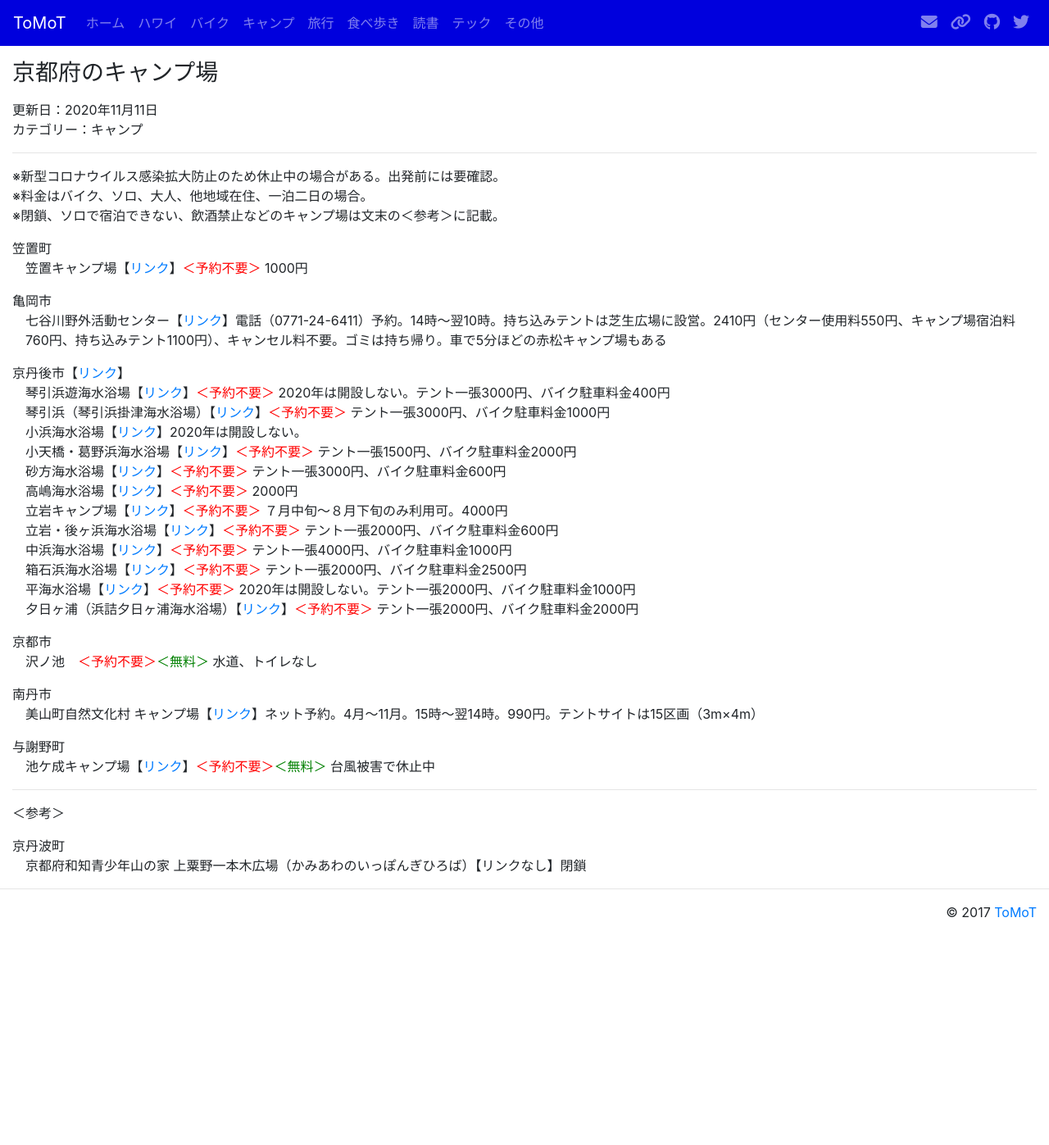
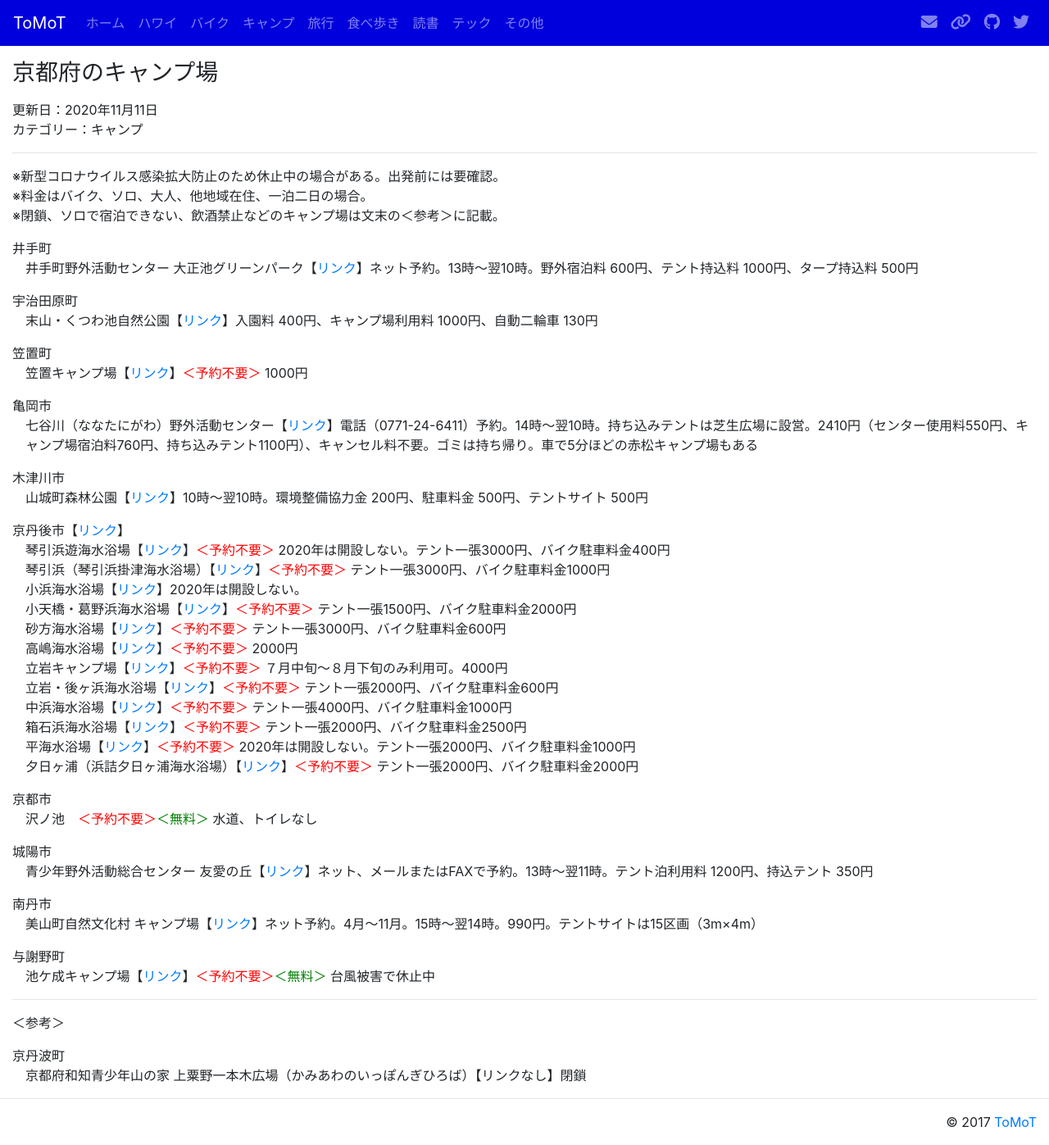
Before and after one commit to tomot/tomot.github.io, a Jekyll site: the page built from pages/camp-kyoto.md, in a window 1280 px wide. Shown: the whole page at 82% size. Built offline with Jekyll 4.4.1, drawn with Linux system fonts in a browser that asks for light colours; nearby versions of some CDN libraries; before the commit the page ends 1141 px from its top, so only the background shows below that.

Commit message:
add some camp sites

```diff
--- a/pages/camp-kyoto.md
+++ b/pages/camp-kyoto.md
@@ -8,6 +8,16 @@ categories: キャンプ
 ※料金はバイク、ソロ、大人、他地域在住、一泊二日の場合。<br>
 ※閉鎖、ソロで宿泊できない、飲酒禁止などのキャンプ場は文末の＜参考＞に記載。
 
+<p class="mb-0">井手町</p>
+<ul class="list-unstyled ml-3">
+<li>井手町野外活動センター 大正池グリーンパーク【<a href="https://taisyouike.sakura.ne.jp/GP/">リンク</a>】ネット予約。13時〜翌10時。野外宿泊料 600円、テント持込料 1000円、タープ持込料 500円</li>
+</ul>
+
+<p class="mb-0">宇治田原町</p>
+<ul class="list-unstyled ml-3">
+<li>末山・くつわ池自然公園【<a href="http://www.town.ujitawara.kyoto.jp/sightseeing/walk/p03.html">リンク</a>】入園料 400円、キャンプ場利用料 1000円、自動二輪車 130円</li>
+</ul>
+
 <p class="mb-0">笠置町</p>
 <ul class="list-unstyled ml-3">
 <li>笠置キャンプ場【<a href="http://www.kankou-kasagi.com/service3.html">リンク</a>】<font color="red">＜予約不要＞</font> 1000円</li>
@@ -15,7 +25,12 @@ categories: キャンプ
 
 <p class="mb-0">亀岡市</p>
 <ul class="list-unstyled ml-3">
-<li>七谷川野外活動センター【<a href="http://nanatanigawa.jp/">リンク</a>】電話（0771-24-6411）予約。14時〜翌10時。持ち込みテントは芝生広場に設営。2410円（センター使用料550円、キャンプ場宿泊料760円、持ち込みテント1100円）、キャンセル料不要。ゴミは持ち帰り。車で5分ほどの赤松キャンプ場もある</li>
+<li>七谷川（ななたにがわ）野外活動センター【<a href="http://nanatanigawa.jp/">リンク</a>】電話（0771-24-6411）予約。14時〜翌10時。持ち込みテントは芝生広場に設営。2410円（センター使用料550円、キャンプ場宿泊料760円、持ち込みテント1100円）、キャンセル料不要。ゴミは持ち帰り。車で5分ほどの赤松キャンプ場もある</li>
+</ul>
+
+<p class="mb-0">木津川市</p>
+<ul class="list-unstyled ml-3">
+<li>山城町森林公園【<a href="http://www.rest-village.com/index.html">リンク</a>】10時〜翌10時。環境整備協力金 200円、駐車料金 500円、テントサイト 500円</li>
 </ul>
 
 <p class="mb-0">京丹後市【<a href="https://www.kyotango.gr.jp/camp/">リンク</a>】</p>
@@ -39,6 +54,11 @@ categories: キャンプ
 <li>沢ノ池　<font color="red">＜予約不要＞</font><font color="Green">＜無料＞</font> 水道、トイレなし</li>
 </ul>
 
+<p class="mb-0">城陽市</p>
+<ul class="list-unstyled ml-3">
+<li>青少年野外活動総合センター 友愛の丘【<a href="http://yuai-no-oka.org/">リンク</a>】ネット、メールまたはFAXで予約。13時〜翌11時。テント泊利用料 1200円、持込テント 350円</li>
+</ul>
+
 <p class="mb-0">南丹市</p>
 <ul class="list-unstyled ml-3">
 <li>美山町自然文化村 キャンプ場【<a href="http://miyama-kajika.com/facilities/">リンク</a>】ネット予約。4月〜11月。15時〜翌14時。990円。テントサイトは15区画（3m×4m）</li>
```
